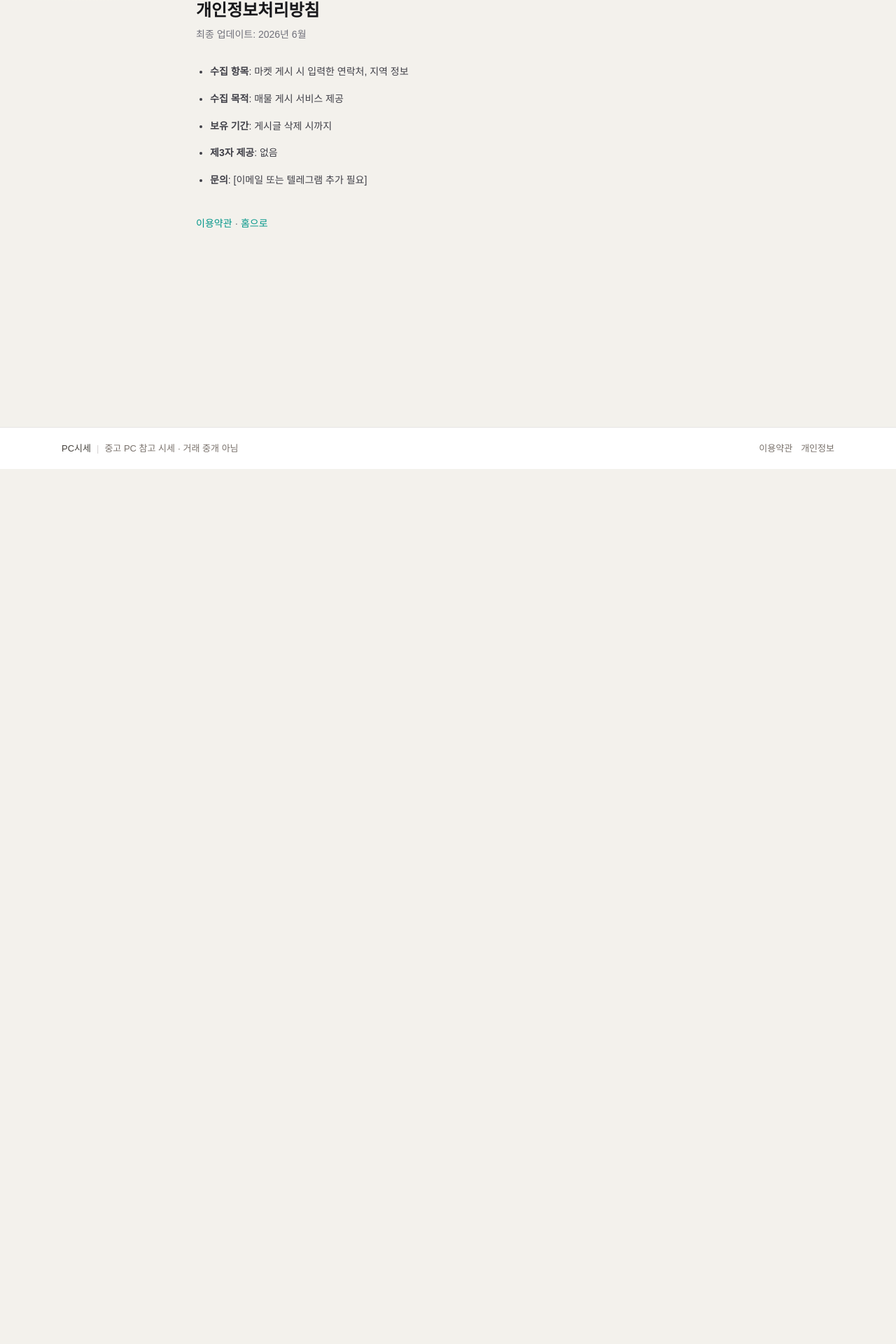
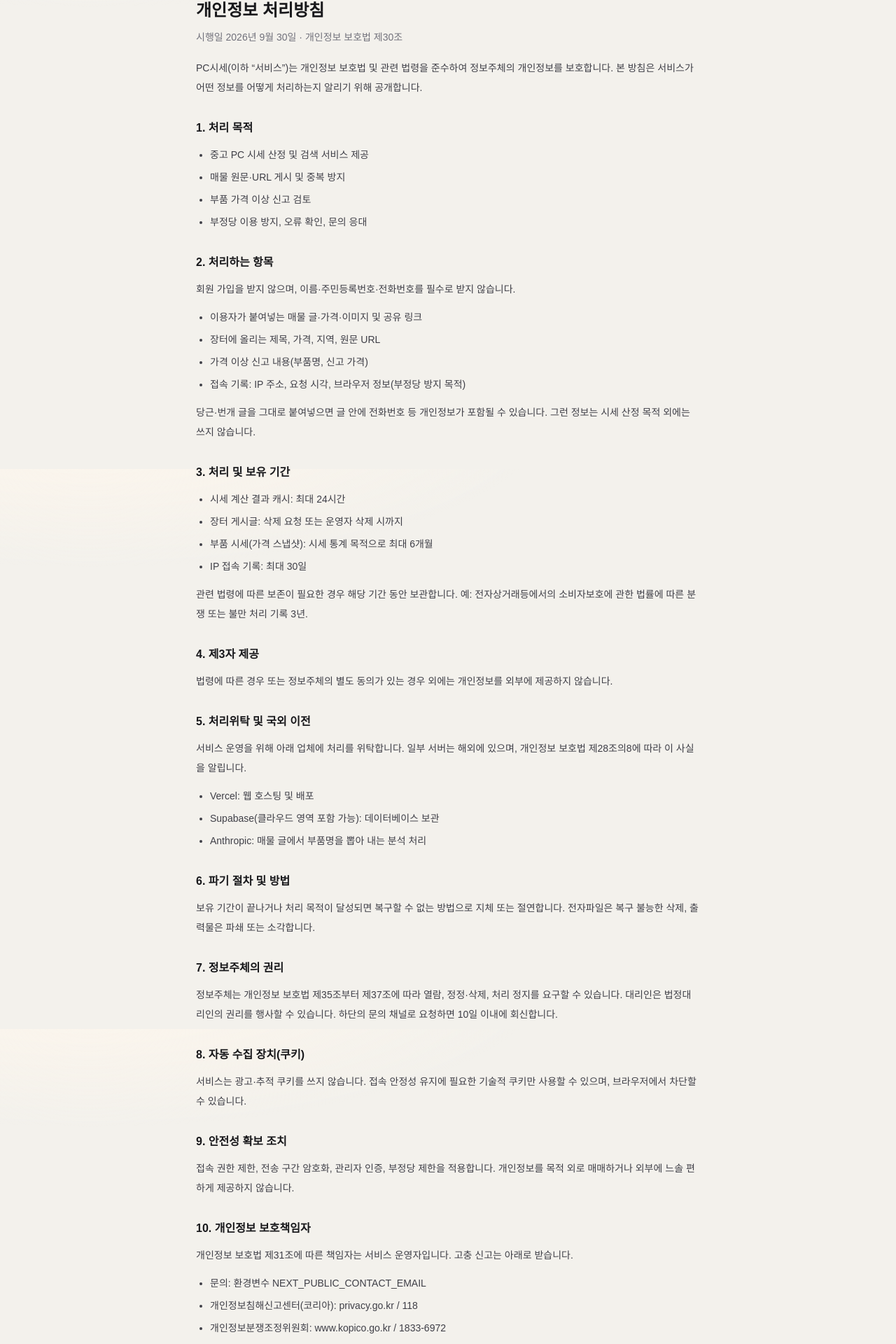
Before and after one commit to active06119-cpu/usedpcprice, a Next.js app: page /privacy in a window 1280 px wide. Shown: the part 130-2050 px from the top of the page at 70% size. Before the commit the page ends 800 px from the top, so only its background shows below. Built offline with nearby package versions, Linux system fonts and the light colour scheme.

Commit message:
legal: PIPA-aligned privacy policy and terms

```diff
--- a/src/app/privacy/page.tsx
+++ b/src/app/privacy/page.tsx
@@ -5,59 +5,134 @@ import { getContactInfo } from "@/lib/contact";
 
 export const metadata: Metadata = {
   title: "개인정보처리방침 | PC시세",
-  description: "PC시세 개인정보처리방침",
+  description: "개인정보 보호법 제30조에 따른 PC시세 개인정보 처리방침",
 };
 
 export default function PrivacyPage() {
   const { email, telegramUsername, telegramUrl } = getContactInfo();
 
   return (
-    <main className="mx-auto max-w-3xl px-6 py-10">
-      <h1 className="text-2xl font-semibold text-zinc-900">개인정보처리방침</h1>
-      <p className="mt-2 text-sm text-zinc-500">최종 업데이트: 2026년 6월</p>
+    <main className="mx-auto max-w-3xl px-6 py-10 text-sm leading-7 text-zinc-700">
+      <h1 className="text-2xl font-semibold text-zinc-900">개인정보 처리방침</h1>
+      <p className="mt-2 text-zinc-500">시행일 2026년 9월 30일 · 개인정보 보호법 제30조</p>
+      <p className="mt-4">
+        PC시세(이하 “서비스”)는 개인정보 보호법 및 관련 법령을 준수하여 정보주체의 개인정보를 보호합니다.
+        본 방침은 서비스가 어떤 정보를 어떻게 처리하는지 알리기 위해 공개합니다.
+      </p>
 
-      <ul className="mt-8 list-disc space-y-4 pl-5 text-sm leading-relaxed text-zinc-700">
+      <section className="mt-8 space-y-3">
+        <h2 className="text-base font-semibold text-zinc-900">1. 처리 목적</h2>
+        <ul className="list-disc space-y-1 pl-5">
+          <li>중고 PC 시세 산정 및 검색 서비스 제공</li>
+          <li>매물 원문·URL 게시 및 중복 방지</li>
+          <li>부품 가격 이상 신고 검토</li>
+          <li>부정당 이용 방지, 오류 확인, 문의 응대</li>
+        </ul>
+      </section>
+
+      <section className="mt-8 space-y-3">
+        <h2 className="text-base font-semibold text-zinc-900">2. 처리하는 항목</h2>
+        <p>회원 가입을 받지 않으며, 이름·주민등록번호·전화번호를 필수로 받지 않습니다.</p>
+        <ul className="list-disc space-y-1 pl-5">
+          <li>이용자가 붙여넣는 매물 글·가격·이미지 및 공유 링크</li>
+          <li>장터에 올리는 제목, 가격, 지역, 원문 URL</li>
+          <li>가격 이상 신고 내용(부품명, 신고 가격)</li>
+          <li>접속 기록: IP 주소, 요청 시각, 브라우저 정보(부정당 방지 목적)</li>
+        </ul>
+        <p>
+          당근·번개 글을 그대로 붙여넣으면 글 안에 전화번호 등 개인정보가 포함될 수 있습니다.
+          그런 정보는 시세 산정 목적 외에는 쓰지 않습니다.
+        </p>
+      </section>
+
+      <section className="mt-8 space-y-3">
+        <h2 className="text-base font-semibold text-zinc-900">3. 처리 및 보유 기간</h2>
+        <ul className="list-disc space-y-1 pl-5">
+          <li>시세 계산 결과 캐시: 최대 24시간</li>
+          <li>장터 게시글: 삭제 요청 또는 운영자 삭제 시까지</li>
+          <li>부품 시세(가격 스냅샷): 시세 통계 목적으로 최대 6개월</li>
+          <li>IP 접속 기록: 최대 30일</li>
+        </ul>
+        <p>관련 법령에 따른 보존이 필요한 경우 해당 기간 동안 보관합니다. 예: 전자상거래등에서의 소비자보호에 관한 법률에 따른 분쟁 또는 불만 처리 기록 3년.</p>
+      </section>
+
+      <section className="mt-8 space-y-3">
+        <h2 className="text-base font-semibold text-zinc-900">4. 제3자 제공</h2>
+        <p>법령에 따른 경우 또는 정보주체의 별도 동의가 있는 경우 외에는 개인정보를 외부에 제공하지 않습니다.</p>
+      </section>
+
+      <section className="mt-8 space-y-3">
+        <h2 className="text-base font-semibold text-zinc-900">5. 처리위탁 및 국외 이전</h2>
+        <p>서비스 운영을 위해 아래 업체에 처리를 위탁합니다. 일부 서버는 해외에 있으며, 개인정보 보호법 제28조의8에 따라 이 사실을 알립니다.</p>
+        <ul className="list-disc space-y-1 pl-5">
+          <li>Vercel: 웹 호스팅 및 배포</li>
+          <li>Supabase(클라우드 영역 포함 가능): 데이터베이스 보관</li>
+          <li>Anthropic: 매물 글에서 부품명을 뽑아 내는 분석 처리</li>
+        </ul>
+      </section>
+
+      <section className="mt-8 space-y-3">
+        <h2 className="text-base font-semibold text-zinc-900">6. 파기 절차 및 방법</h2>
+        <p>보유 기간이 끝나거나 처리 목적이 달성되면 복구할 수 없는 방법으로 지체 또는 절연합니다. 전자파일은 복구 불능한 삭제, 출력물은 파쇄 또는 소각합니다.</p>
+      </section>
+
+      <section className="mt-8 space-y-3">
+        <h2 className="text-base font-semibold text-zinc-900">7. 정보주체의 권리</h2>
+        <p>
+          정보주체는 개인정보 보호법 제35조부터 제37조에 따라 열람, 정정·삭제, 처리 정지를 요구할 수 있습니다.
+          대리인은 법정대리인의 권리를 행사할 수 있습니다. 하단의 문의 채널로 요청하면 10일 이내에 회신합니다.
+        </p>
+      </section>
+
+      <section className="mt-8 space-y-3">
+        <h2 className="text-base font-semibold text-zinc-900">8. 자동 수집 장치(쿠키)</h2>
+        <p>서비스는 광고·추적 쿠키를 쓰지 않습니다. 접속 안정성 유지에 필요한 기술적 쿠키만 사용할 수 있으며, 브라우저에서 차단할 수 있습니다.</p>
+      </section>
+
+      <section className="mt-8 space-y-3">
+        <h2 className="text-base font-semibold text-zinc-900">9. 안전성 확보 조치</h2>
+        <p>접속 권한 제한, 전송 구간 암호화, 관리자 인증, 부정당 제한을 적용합니다. 개인정보를 목적 외로 매매하거나 외부에 느솔 편하게 제공하지 않습니다.</p>
+      </section>
+
+      <section className="mt-8 space-y-3">
+        <h2 className="text-base font-semibold text-zinc-900">10. 개인정보 보호책임자</h2>
+        <p>개인정보 보호법 제31조에 따른 책임자는 서비스 운영자입니다. 고충 신고는 아래로 받습니다.</p>
+        <ul className="list-disc space-y-1 pl-5">
           <li>
-          <strong>수집 항목</strong>: 마켓 게시 시 입력한 연락처, 지역 정보
-        </li>
-        <li>
-          <strong>수집 목적</strong>: 매물 게시 서비스 제공
-        </li>
-        <li>
-          <strong>보유 기간</strong>: 게시글 삭제 시까지
-        </li>
-        <li>
-          <strong>제3자 제공</strong>: 없음
-        </li>
-        <li>
-          <strong>문의</strong>:{" "}
+            문의:{" "}
             {email ? (
-            <a href={`mailto:${email}`} className="text-teal-600 hover:text-teal-700">
+              <a href={`mailto:${email}`} className="text-[#1e3a5f] underline">
                 {email}
               </a>
-          ) : null}
-          {email && telegramUrl ? " · " : null}
+            ) : (
+              <span>환경변수 NEXT_PUBLIC_CONTACT_EMAIL</span>
+            )}
             {telegramUrl && telegramUsername ? (
-            <a
-              href={telegramUrl}
-              target="_blank"
-              rel="noopener noreferrer"
-              className="text-teal-600 hover:text-teal-700"
-            >
+              <>
+                {" · "}
+                <a href={telegramUrl} target="_blank" rel="noopener noreferrer" className="text-[#1e3a5f] underline">
                   텔레그램 @{telegramUsername}
                 </a>
+              </>
             ) : null}
-          {!email && !telegramUrl ? "[이메일 또는 텔레그램 추가 필요]" : null}
           </li>
+          <li>개인정보침해신고센터(코리아): privacy.go.kr / 118</li>
+          <li>개인정보분쟁조정위원회: www.kopico.go.kr / 1833-6972</li>
         </ul>
+      </section>
 
-      <p className="mt-10 text-sm text-zinc-500">
-        <Link href="/terms" className="text-teal-600 hover:text-teal-700">
+      <section className="mt-8 space-y-3">
+        <h2 className="text-base font-semibold text-zinc-900">11. 변경</h2>
+        <p>방침을 바꾸면 이 페이지에 개정일과 변경 내용을 공개합니다.</p>
+      </section>
+
+      <p className="mt-10 text-zinc-500">
+        <Link href="/terms" className="text-[#1e3a5f] underline">
           이용약관
         </Link>
         {" · "}
-        <Link href="/" className="text-teal-600 hover:text-teal-700">
-          홈으로
+        <Link href="/" className="text-[#1e3a5f] underline">
+          홈
         </Link>
       </p>
     </main>
--- a/src/app/terms/page.tsx
+++ b/src/app/terms/page.tsx
@@ -8,37 +8,64 @@ export const metadata: Metadata = {
 
 export default function TermsPage() {
   return (
-    <main className="mx-auto max-w-3xl px-6 py-10">
+    <main className="mx-auto max-w-3xl px-6 py-10 text-sm leading-7 text-zinc-700">
       <h1 className="text-2xl font-semibold text-zinc-900">이용약관</h1>
-      <p className="mt-2 text-sm text-zinc-500">최종 업데이트: 2026년 6월</p>
+      <p className="mt-2 text-zinc-500">시행일 2026년 9월 30일</p>
 
-      <ul className="mt-8 list-disc space-y-4 pl-5 text-sm leading-relaxed text-zinc-700">
-        <li>
-          본 서비스(PC시세)는 중고 PC 시세 참고 정보를 제공합니다.
-        </li>
-        <li>
-          제공되는 가격은 AI 및 실거래 데이터 기반 추정치이며 실제 거래가와 다를 수
-          있습니다.
-        </li>
-        <li>
-          마켓에 게시된 매물의 거래는 판매자와 구매자 간에 이루어지며 PC시세는 거래
-          당사자가 아닙니다.
-        </li>
-        <li>
-          게시 내용(가격, 상태, 연락처 등)의 정확성에 대한 책임은 게시자에게 있습니다.
-        </li>
-        <li>
-          허위 매물, 사기 거래에 대해 PC시세는 책임지지 않습니다.
-        </li>
-      </ul>
+      <section className="mt-8 space-y-3">
+        <h2 className="text-base font-semibold text-zinc-900">1. 서비스</h2>
+        <p>
+          PC시세는 중고 PC·부품 시세를 참고할 수 있도록 도와주는 정보 서비스입니다.
+          통신판매법상 통신판매업자가 아니며, 거래 당사자·에스크로 업자·결제대행업자가 아닙니다.
+        </p>
+      </section>
 
-      <p className="mt-10 text-sm text-zinc-500">
-        <Link href="/privacy" className="text-teal-600 hover:text-teal-700">
+      <section className="mt-8 space-y-3">
+        <h2 className="text-base font-semibold text-zinc-900">2. 시세의 성격</h2>
+        <p>
+          화면에 나오는 가격은 실매물·매입가·고정 밴드를 합친 추정값입니다.
+          실제 거래가와 다를 수 있으며, 구매 결정의 대체가 될 수 없습니다.
+        </p>
+      </section>
+
+      <section className="mt-8 space-y-3">
+        <h2 className="text-base font-semibold text-zinc-900">3. 장터</h2>
+        <p>
+          장터는 원문 매물(당근·번개 등) 링크와 참고 시세를 모아 보여 줍니다.
+          거래는 해당 플랫폼에서 이루어지며, 게시 내용의 정확성·배송·환불에 대한 책임은 게시자에게 있습니다.
+        </p>
+      </section>
+
+      <section className="mt-8 space-y-3">
+        <h2 className="text-base font-semibold text-zinc-900">4. 금지 행위</h2>
+        <ul className="list-disc space-y-1 pl-5">
+          <li>허위 매물, 사기 관련 게시</li>
+          <li>타인의 개인정보를 무단으로 수집·공개</li>
+          <li>서비스 장애, 자동화 남용, 부당한 접속</li>
+        </ul>
+        <p>위반 시 게시 삭제 또는 접속 제한을 할 수 있습니다.</p>
+      </section>
+
+      <section className="mt-8 space-y-3">
+        <h2 className="text-base font-semibold text-zinc-900">5. 책임의 한계</h2>
+        <p>
+          서비스는 정보 제공자이며, 거래 손해·허위 표시·배송 지연에 대해 배상하지 않습니다.
+          법령이 허용하는 범위에서 책임은 서비스가 해당 이용자로부터 받은 대가를 한도로 합니다.
+        </p>
+      </section>
+
+      <section className="mt-8 space-y-3">
+        <h2 className="text-base font-semibold text-zinc-900">6. 준거법</h2>
+        <p>대한민국 법을 준거법으로 하며, 분쟁은 민사조정법에 따르는 관할 법원을 제1심 법원으로 합니다.</p>
+      </section>
+
+      <p className="mt-10 text-zinc-500">
+        <Link href="/privacy" className="text-[#1e3a5f] underline">
           개인정보처리방침
         </Link>
         {" · "}
-        <Link href="/" className="text-teal-600 hover:text-teal-700">
-          홈으로
+        <Link href="/" className="text-[#1e3a5f] underline">
+          홈
         </Link>
       </p>
     </main>
```
Lines whose indentation alone changed are shown as unchanged.
